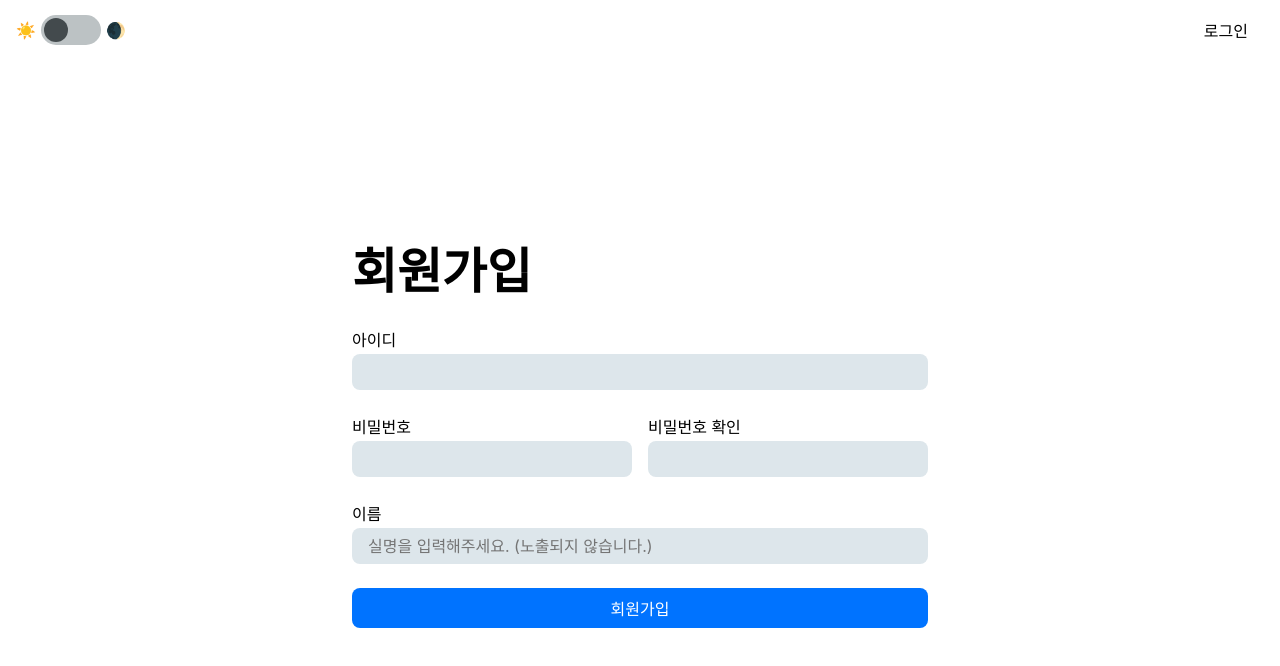
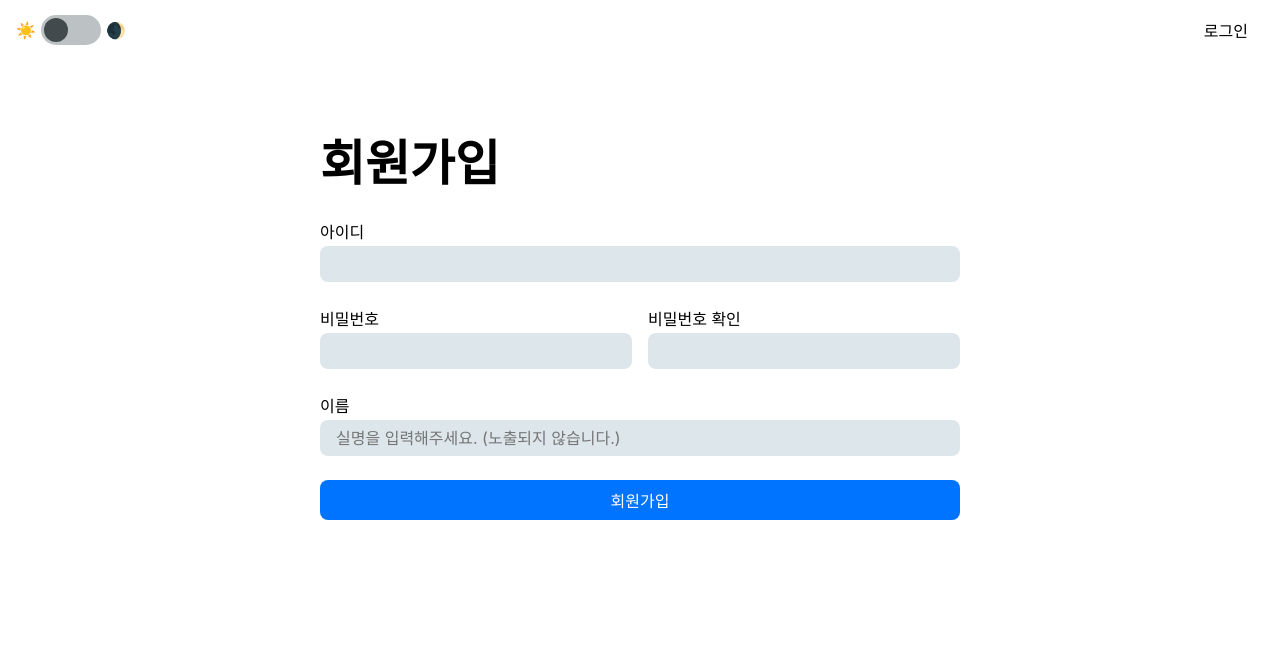
Before and after one commit to kimdoyeong/sunrinside-frontend, a React (Create React App) app: page /signup in a window 1280 px wide. Shown: the top 666 px of the page. Built offline with nearby package versions, Linux system fonts and the light colour scheme; no server answers; a web font is replaced by a local one.

Commit message:
Update SignUp

```diff
--- a/src/components/Layout/index.tsx
+++ b/src/components/Layout/index.tsx
@@ -10,10 +10,13 @@ import Header from "./Header";
 import useTheme from "../../hooks/useTheme";
 import viewport from "../../constants/viewport";
 
-interface LayoutProps {
+interface WrapProps {
+  center?: boolean;
+}
+interface LayoutProps extends WrapProps {
   children?: React.ReactNode;
 }
-function Layout({ children }: LayoutProps) {
+function Layout({ children, ...layoutProps }: LayoutProps) {
   const theme = useTheme();
 
   return (
@@ -24,7 +27,7 @@ function Layout({ children }: LayoutProps) {
           href="'https://fonts.googleapis.com/css2?family=Noto+Sans+KR:wght@100;300;400;500;700;900&display=swap')"
         />
       </Helmet>
-      <Wrap>
+      <Wrap {...layoutProps}>
         <GlobalStyle />
         <Header />
         <article>{children}</article>
@@ -64,10 +67,11 @@ const GlobalStyle = createGlobalStyle`
         }
       `}
 `;
-const Wrap = styled.div`
+const Wrap = styled.div<WrapProps>`
   min-height: 100vh;
   display: flex;
   flex-direction: column;
+
   & > article {
     flex: 1;
     display: flex;
@@ -75,6 +79,11 @@ const Wrap = styled.div`
     box-sizing: border-box;
     padding: 1em;
 
+    ${({ center }) =>
+      center &&
+      css`
+        align-items: center;
+      `}
     @media screen and (min-width: ${viewport.desktop}) {
       padding: 1em 8vw;
     }
--- a/src/pages/SignUp.tsx
+++ b/src/pages/SignUp.tsx
@@ -30,8 +30,8 @@ function SignUpPage() {
       });
   }
   return (
-    <Layout>
-      <div style={{ maxWidth: 640, margin: "auto" }}>
+    <Layout center>
+      <div style={{ maxWidth: 640, width: "100%", marginTop: "3em" }}>
         <Heading>회원가입</Heading>
         <form onSubmit={handleSubmit(onSubmit)}>
           <WrapInput fieldName="아이디" error={errors.username}>
```
